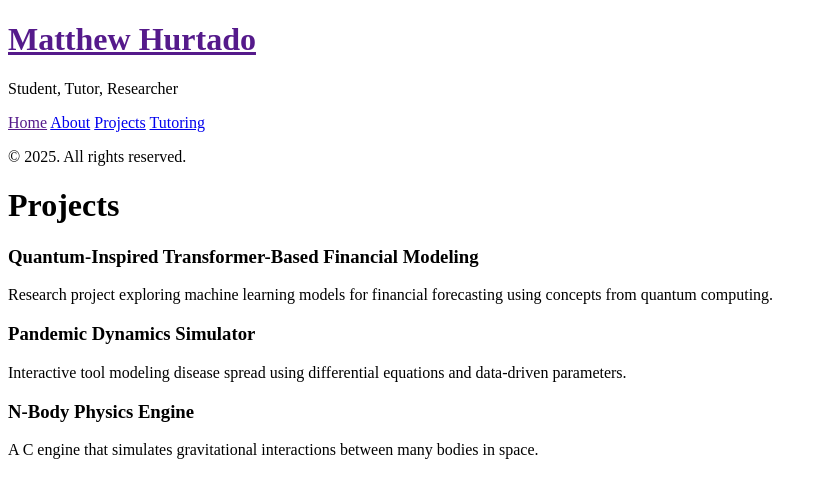
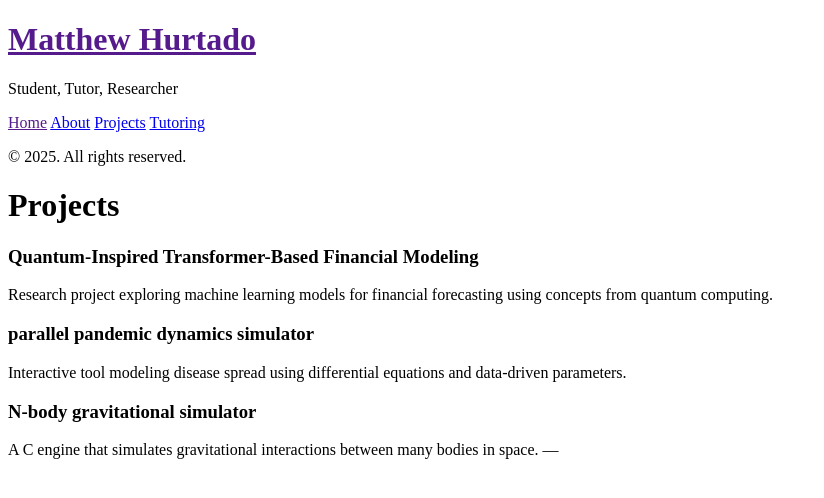
Before and after one commit to mehurtado/mehurtado.github.io, a Jekyll site: the page built from projects.md, in a window 1280 px wide. Shown: the top 498 px of the page, without its empty margins (0-824 px from the left). Built offline with Jekyll 4.4.1, drawn with Linux system fonts in a browser that asks for light colours.

Commit message:
Fix: Resolve CSS conflict and update project list
This commit addresses two main issues:

1.  Resolves a merge conflict in `assets/css/style.css`.
    This conflict was likely causing CSS parsing to fail, leading to
    the website appearing unstyled ("90s webpage") after navigation.
    The more specific set of CSS rules from the conflict was retained.

2.  Updates the project list in `projects.md`:
    - Renamed "Pandemic Dynamics Simulator" to "parallel pandemic dynamics simulator".
    - Renamed "N-Body Physics Engine" to "N-body gravitational simulator".
    The projects "scheduling app" and "physics simulator" were not found
    in `projects.md` and are assumed to be previously removed.

CSS linkage and site navigation link generation in `_includes/head.html`
and `_includes/sidebar.html` were reviewed and deemed correct.

```diff
--- a/projects.md
+++ b/projects.md
@@ -6,8 +6,9 @@ title: Projects
 ### Quantum-Inspired Transformer-Based Financial Modeling
 Research project exploring machine learning models for financial forecasting using concepts from quantum computing.
 
-### Pandemic Dynamics Simulator
+### parallel pandemic dynamics simulator
 Interactive tool modeling disease spread using differential equations and data-driven parameters.
 
-### N-Body Physics Engine
+### N-body gravitational simulator
 A C engine that simulates gravitational interactions between many bodies in space.
+---
```
Also changed, not shown: assets/css/style.css (+0 -12 lines).
